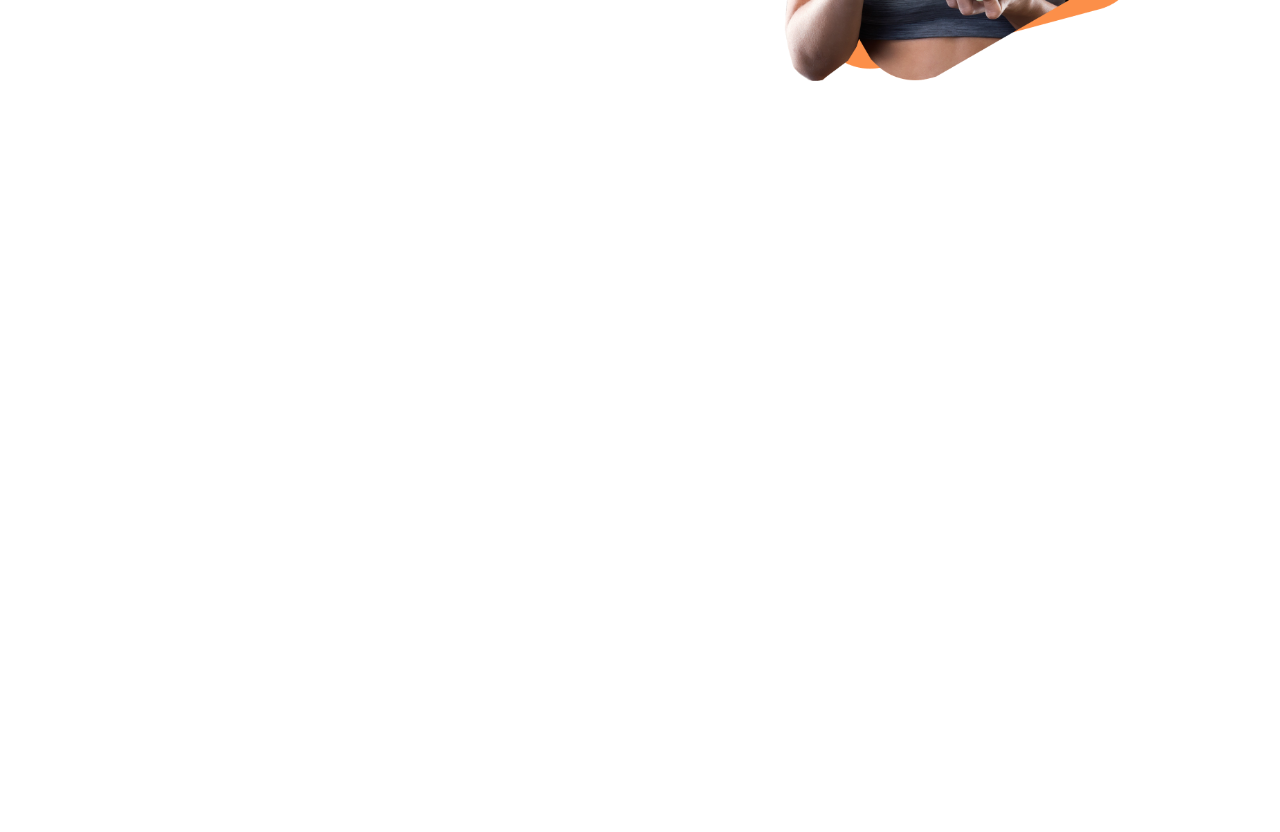
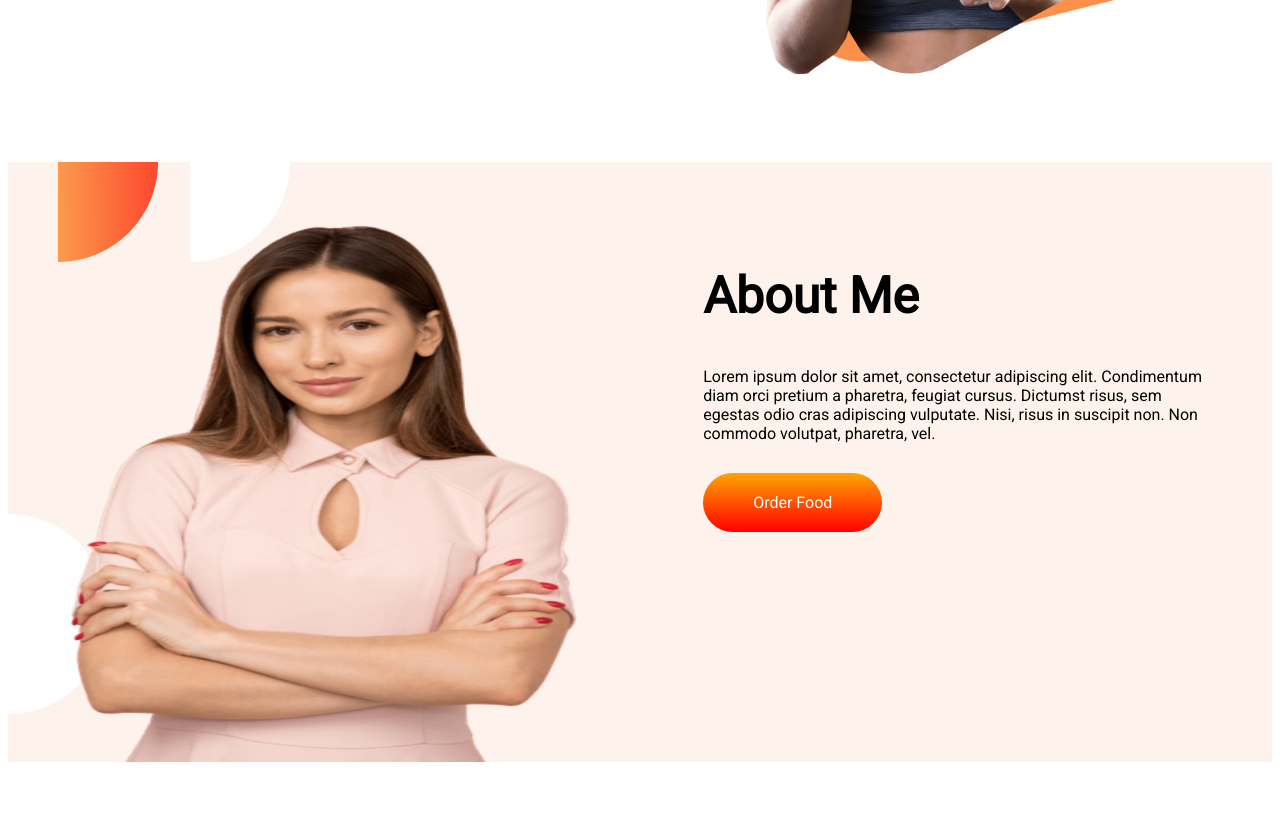
Before and after one commit to MorsalinKhan/food-network, a plain HTML site: page index.html in a window 1280 px wide. Shown: the part 512-1344 px from the top of the page. Before the commit the page ends 800 px from the top, so only its background shows below. Drawn offline with Linux system fonts and the light colour scheme.

Commit message:
about me area is also complete.

```diff
--- a/index.html
+++ b/index.html
@@ -26,7 +26,19 @@
             <img src="images/female/Group 8425.png" alt="">
         </div>
     </section>
-
+    <section class="one-after-another aboutme-area">
+        <div class="half-width"><img src="images/female/Person-Image.png" alt=""></div>
+        <div class="half-width">
+            <h1>About Me</h1>
+            <p>Lorem ipsum dolor sit amet, consectetur adipiscing
+                elit. Condimentum diam orci pretium a pharetra,
+                feugiat cursus. Dictumst risus, sem egestas odio cras
+                adipiscing vulputate. Nisi, risus in suscipit non. Non
+                commodo volutpat, pharetra, vel.</p>
+            <div class="link-margin"><a class="link-button" target="-blank"
+                    href="https://www.facebook.com/mdmorsalinkhan07">Order Food</a></div>
+        </div>
+    </section>
 
 
 
--- a/style.css
+++ b/style.css
@@ -13,11 +13,11 @@ h1{
 }
 .half-width{
     width: 50%;
-    margin: 7%;
-    height: 600;
+    margin: 5%;
 }
 .half-width img{
-    width: 100%
+    width: 100%;
+    height: 536px;
 }
 .link-button{
     text-decoration: none;
@@ -30,3 +30,7 @@ h1{
 .link-margin{
     margin-top: 50px;
 }
+.aboutme-area{
+    background-image: url(images/shapes/7.png);
+    background-repeat: no-repeat;
+}
```
Also changed, not shown: images/female/Person Image.png (deleted), images/female/Person-Image.png (added).
